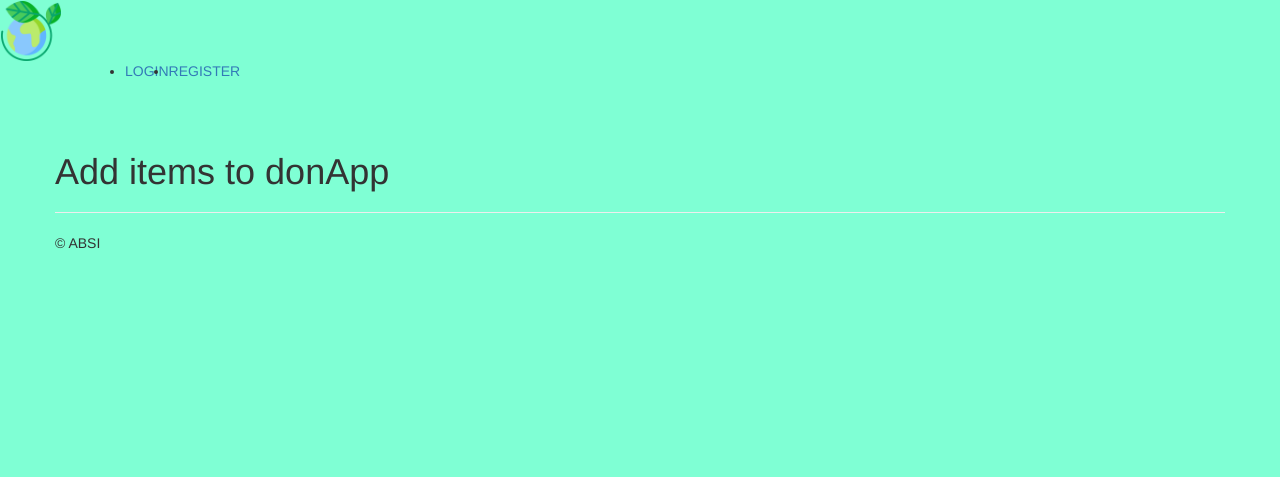
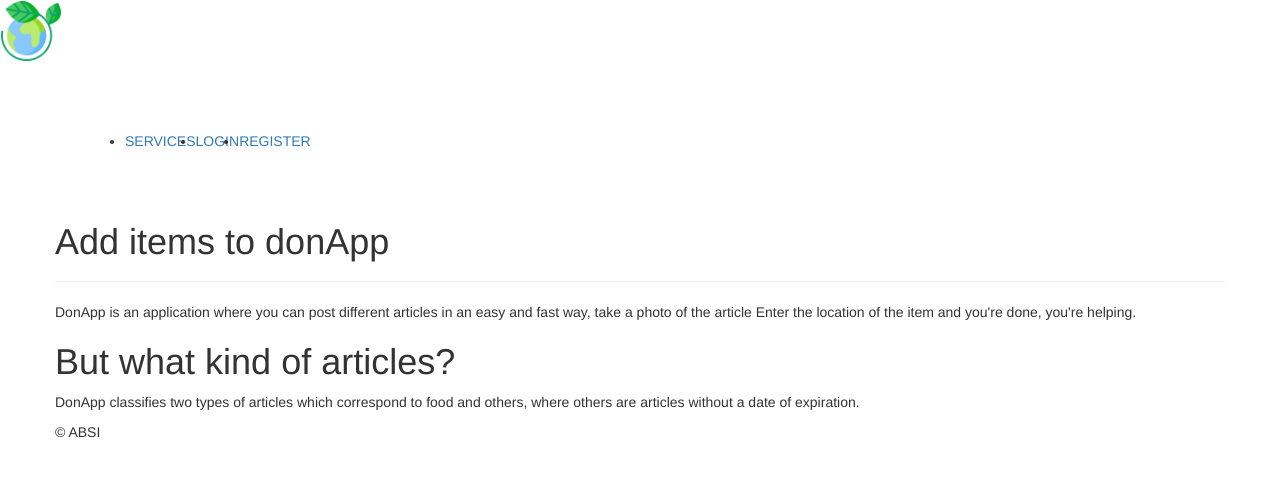
Before and after one commit to DavidCalle0192/py_donApp, a Flask app: page / in a window 1280 px wide; the page is wider, and only the part inside the window is pictured. Shown: the top 477 px of that part. Run offline with Flask 2, Linux system fonts and the light colour scheme; some libraries are stand-ins or nearby versions.

Commit message:
Backgraund-SENA

```diff
--- a/app/static/css/style.css
+++ b/app/static/css/style.css
@@ -1,3 +1,7 @@
 body {
-    background-color: aquamarine;
+    background-image: 'fondoSENA.png';
+    /*background: #ffffff;  /* fallback for old browsers */
+    /*background: -webkit-linear-gradient(to right, #ffffff, #ffffff);  /* Chrome 10-25, Safari 5.1-6 */
+    /*background: linear-gradient(to right, #ffffff, #ffffff); /* W3C, IE 10+/ Edge, Firefox 16+, Chrome 26+, Opera 12+, Safari 7+ */
+
 }
--- a/app/templates/index.html
+++ b/app/templates/index.html
@@ -5,6 +5,15 @@
     <link rel="stylesheet" type="text/css" href="{{ url_for('static', filename = 'css/style.css')}}">
     <h1 class="display-4">Add items to donApp</h1>
 <hr>
+<p>
+    DonApp is an application where you can post different articles in an easy and fast way, take a photo of the article
+    Enter the location of the item and you're done, you're helping.
+</p>
+<h1 class="display-6">But what kind of articles?</h1>
+<p>
+    DonApp classifies two types of articles which correspond to food and others, where others are articles without a date of
+    expiration.
+</p>
 <p>&copy; ABSI</p>
 </div>
 {% endblock %}
--- a/app/templates/layout.html
+++ b/app/templates/layout.html
@@ -7,9 +7,16 @@
 {% block navbar %}
 <nav class="navbar navbar-expand-lg navbar-dark bg-dark static-top">
 
-  <a class="nav-link" href="{{url_for('.articles')}}">
+  <a class="nav-link" href="#">
     <img src="{{ url_for('static', filename='images/logo.png') }}" class="rounded mx-auto d-block" width="60" height="60">
   </a>
+
+ <div>
+  <style>
+    #heading { color: #FFFF; }
+  </style>
+    <h1 id="heading">DonApp</h1>
+</div>
 
 
   <div class="container">
@@ -21,9 +28,6 @@
 
         <li class="nav-item {% if active == 'articles' %} active {% endif %}">
           <a class="nav-link" href="{{url_for('.articles')}}">MY DONATIONS</a>
-        </li>
-        <li class="nav-item {% if active == 'new_article' %} active {% endif %}">
-          <a class="nav-link" href="{{url_for('.new_article')}}">DONATE</a>
         </li>
 
         <li class="nav-item {% if active == 'new_article' %} active {% endif %}">
@@ -45,6 +49,9 @@
         </li>
 
         {% else %}
+        <li class="nav-item {% if active == 'login' %} active {% endif %}">
+          <a class="nav-link" href="#">SERVICES</a>
+        </li>
         <li class="nav-item {% if active == 'login' %} active {% endif %}">
           <a class="nav-link" href="{{url_for('.login')}} ">LOGIN</a>
         </li>
--- a/app/views.py
+++ b/app/views.py
@@ -29,7 +29,7 @@ def page_not_found(error):
 
 @page.route('/')
 def index():
-    return render_template('index.html', title='Index')
+    return render_template('index.html', title='Home')
 
 @page.route('/logout')
 def logout():
```
Also changed, not shown: app/static/images/fondoSENA.png (added).
